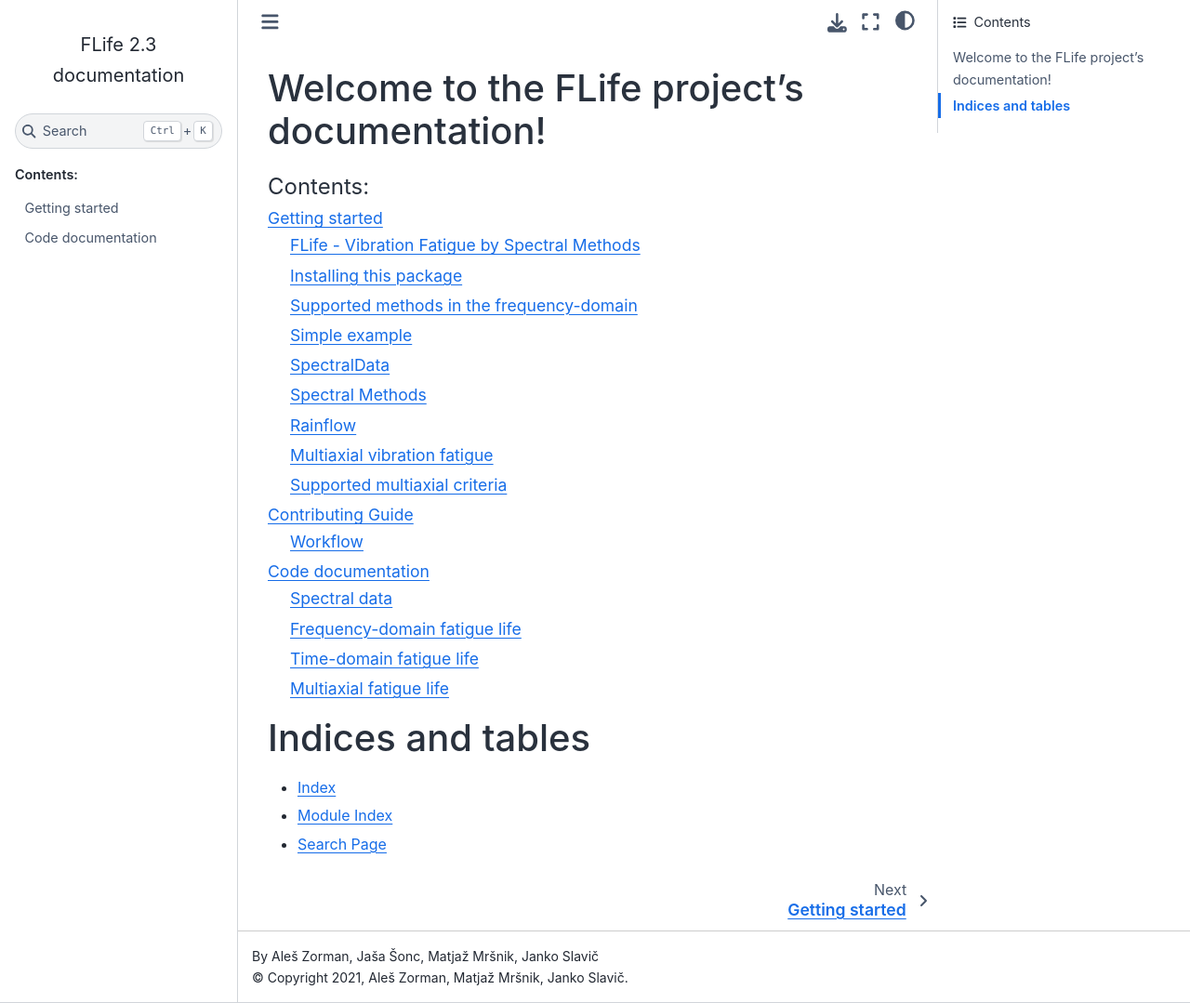
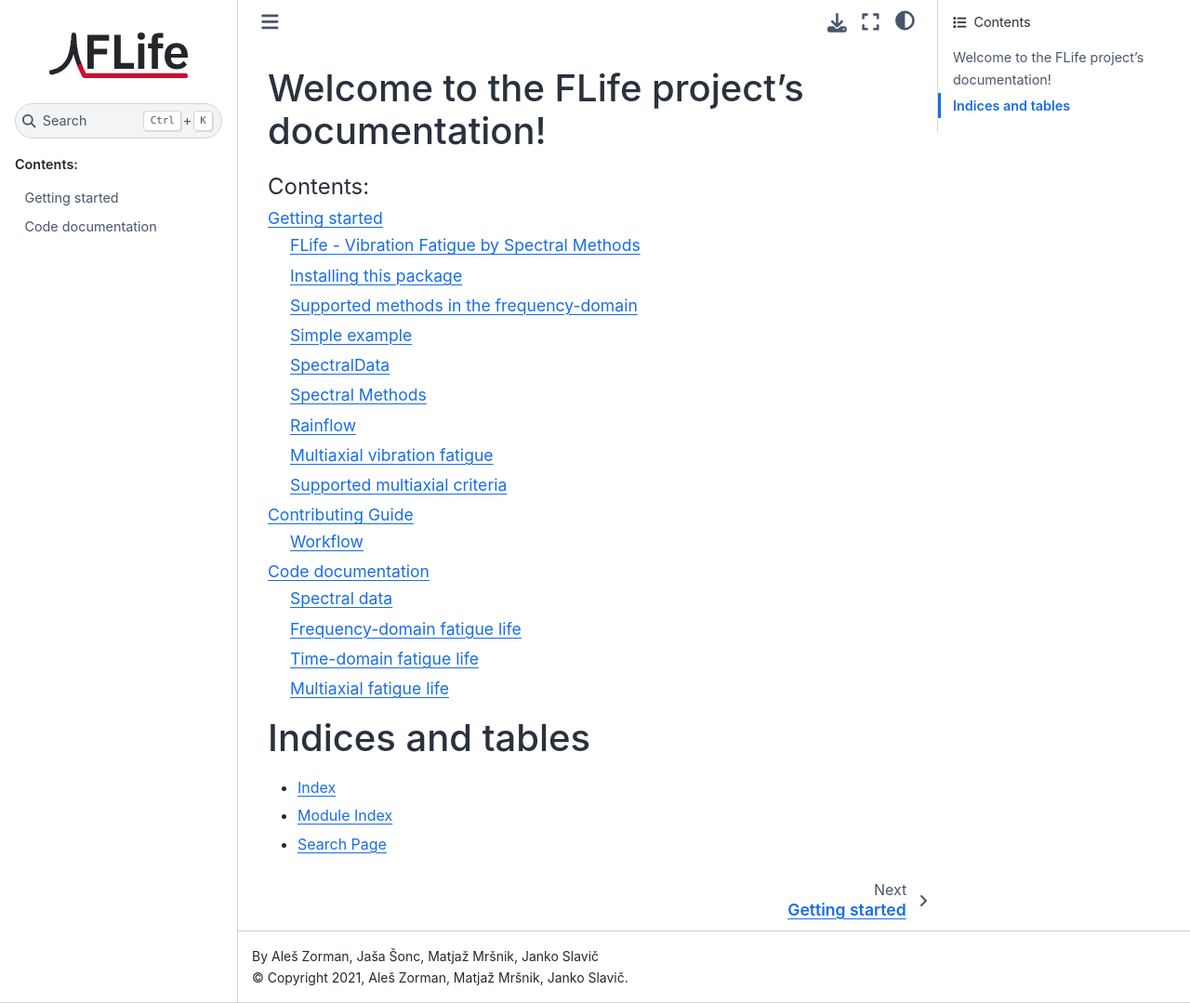
Before and after one commit to ladisk/FLife, a Sphinx documentation site: the page built from docs/source/index.rst, in a window 1280 px wide and 1079 px high. Shown: the whole window at 93% size. Built offline with Sphinx 7.4.7 and the Sphinx Book theme 1.1.4, drawn with Linux system fonts in a browser that asks for light colours.

Commit message:
Add FLife logo

```diff
--- a/README.rst
+++ b/README.rst
@@ -1,3 +1,7 @@
+.. image:: docs/source/_static/logo/flife-banner.svg
+    :width: 640
+    :alt: FLife logo
+
 |pytest| |Docs Status| |zenodo|
 
 FLife - Vibration Fatigue by Spectral Methods
--- a/docs/source/conf.py
+++ b/docs/source/conf.py
@@ -90,12 +90,20 @@ html_theme = 'sphinx_book_theme'
 # further.  For a list of options available for each theme, see the
 # documentation.
 #
-# html_theme_options = {}
+html_theme_options = {
+    'logo': {
+        'image_light': '_static/logo/flife-logo.svg',
+        'image_dark': '_static/logo/flife-logo-dark.svg',
+    },
+}
+
+html_logo = '_static/logo/flife-logo.svg'
+html_favicon = '_static/logo/favicon.svg'
 
 # Add any paths that contain custom static files (such as style sheets) here,
 # relative to this directory. They are copied after the builtin static files,
 # so a file named "default.css" will overwrite the builtin "default.css".
-#html_static_path = ['_static']
+html_static_path = ['_static']
 
 # Custom sidebar templates, must be a dictionary that maps document names
 # to template names.
```
Also changed, not shown: docs/source/_static/logo/README.md (added, +13 -0 lines), docs/source/_static/logo/favicon.ico (added), docs/source/_static/logo/favicon.svg (added), docs/source/_static/logo/flife-banner.svg (added), docs/source/_static/logo/flife-icon.png (added), docs/source/_static/logo/flife-icon.svg (added), docs/source/_static/logo/flife-logo-dark.svg (added), docs/source/_static/logo/flife-logo.svg (added), docs/source/_static/logo/flife-social.png (added), docs/source/_static/logo/flife-social.svg (added).
